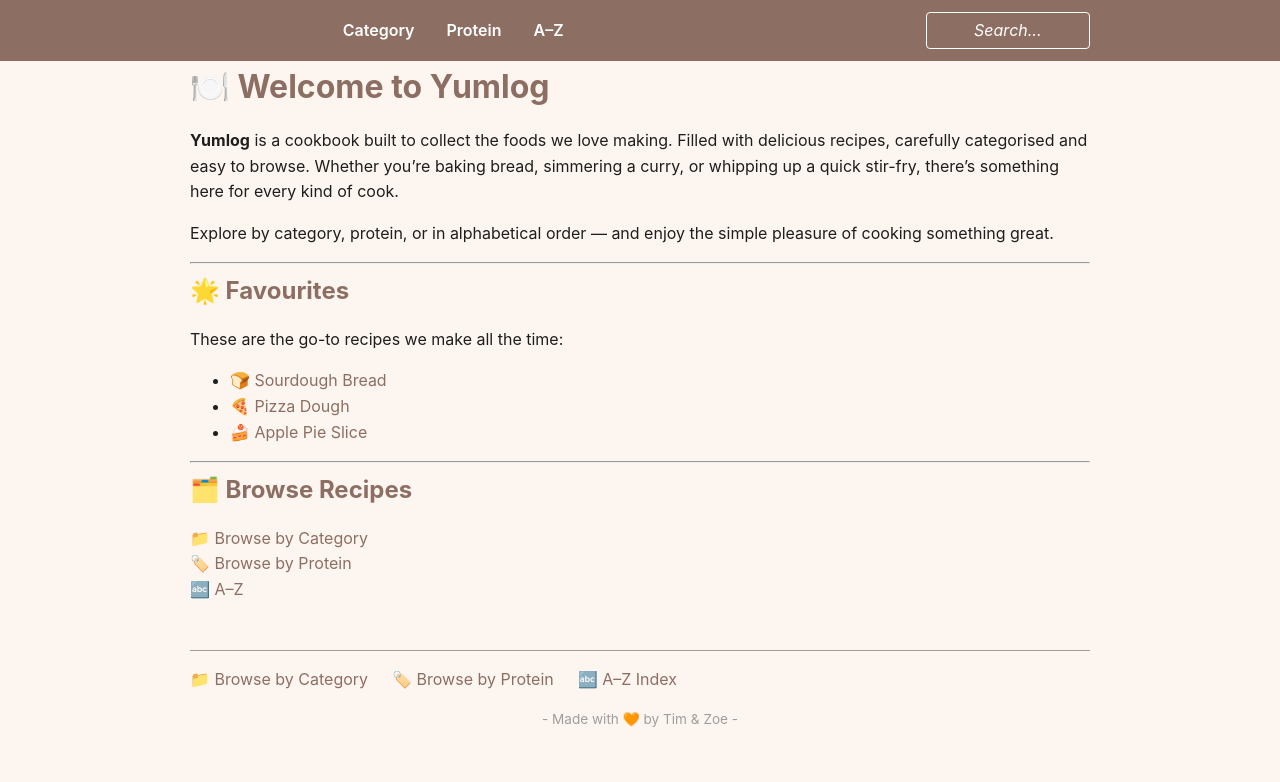
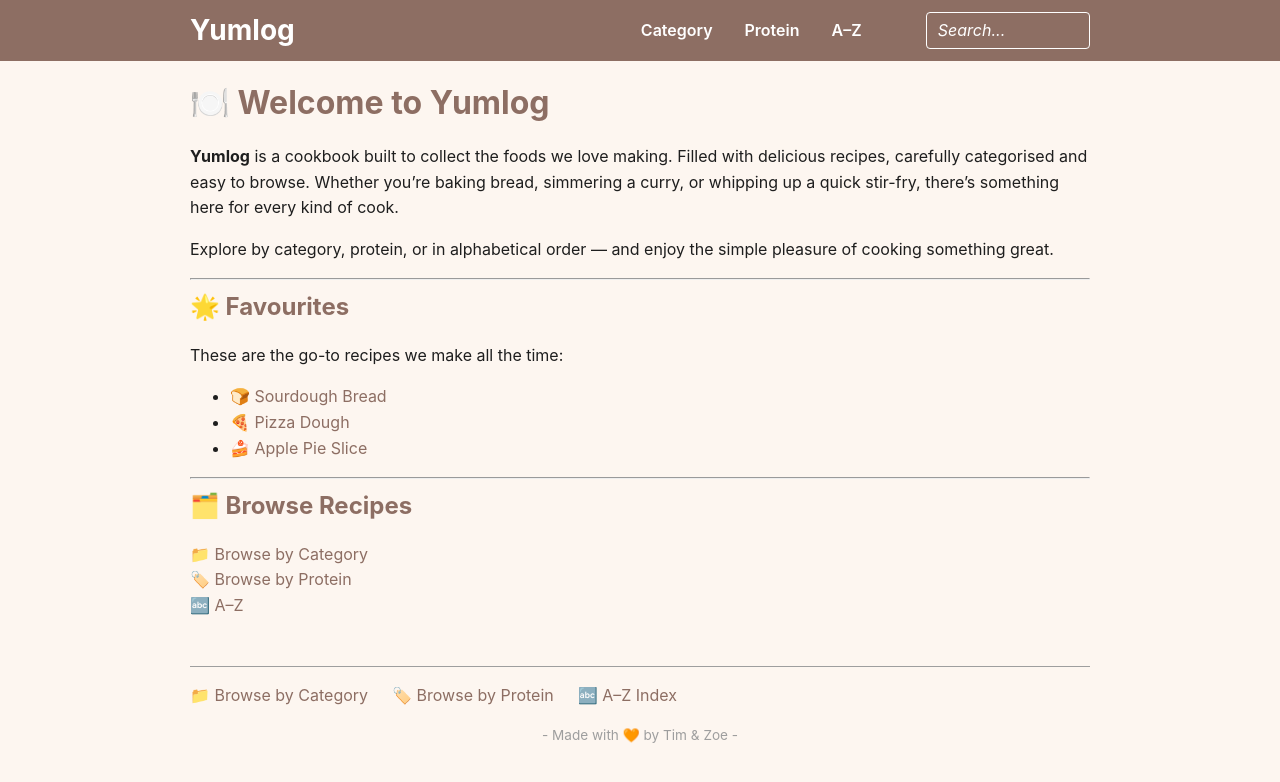
Before and after one commit to Tim-Claessen/yumlog, a Jekyll site: the page built from index.md, in a window 1280 px wide. Shown: the top 782 px of the page. Built offline with Jekyll 4.4.1, drawn with Linux system fonts in a browser that asks for light colours.

Commit message:
Update default.html

```diff
--- a/_layouts/default.html
+++ b/_layouts/default.html
@@ -6,30 +6,22 @@
   <meta name="viewport" content="width=device-width, initial-scale=1.0" />
   <style>
     :root {
-      --color-primary: #8D6E63; /* Mocha Brown */
-      --color-secondary: #D7CCC8; /* Oat Milk */
-      --color-accent: #F4A261; /* Burnt Orange */
-      --color-highlight: #9E9E9E; /* Stone Gray */
-
-      /* Light mode specifics */
+      --color-primary: #8D6E63;
+      --color-secondary: #D7CCC8;
+      --color-accent: #F4A261;
+      --color-highlight: #9E9E9E;
       --bg-light: #FDF6F0;
       --text-light: #1E1E1E;
       --card-bg-light: var(--color-secondary);
-
-      /* Dark mode specifics */
       --bg-dark: #121212;
       --text-dark: #E0E0E0;
       --card-bg-dark: #1E1E1E;
-
-      /* For header band */
       --header-bg-light: var(--color-primary);
-      --header-bg-dark: #5C4B44; /* Darker mocha brown shade */
+      --header-bg-dark: #5C4B44;
     }
 
-    /* Base styles */
     body {
-      font-family: -apple-system, BlinkMacSystemFont, "Segoe UI", Roboto,
-        "Helvetica Neue", sans-serif;
+      font-family: -apple-system, BlinkMacSystemFont, "Segoe UI", Roboto, "Helvetica Neue", sans-serif;
       margin: 0 auto;
       padding: 0 1rem;
       max-width: 900px;
@@ -40,9 +32,7 @@
       transition: background-color 0.3s ease, color 0.3s ease;
     }
 
-    h1,
-    h2,
-    h3 {
+    h1, h2, h3 {
       color: var(--color-primary);
       margin: 0;
     }
@@ -58,7 +48,6 @@
       text-decoration: underline;
     }
 
-    /* Header full-width band */
     header {
       background-color: var(--header-bg-light);
       color: white;
@@ -70,9 +59,9 @@
       margin-right: -50vw;
       padding: 0.5rem 0;
       box-sizing: border-box;
+      margin-bottom: 1rem;
     }
 
-    /* Header inner container */
     .header-inner {
       max-width: 900px;
       margin: 0 auto;
@@ -88,12 +77,12 @@
       margin-right: 3rem;
       flex-shrink: 0;
       cursor: pointer;
+      color: white;
     }
 
     nav.header-nav {
       display: flex;
       gap: 2rem;
-      flex-grow: 1;
       align-items: center;
     }
 
@@ -119,12 +107,10 @@
       font-size: 1rem;
       cursor: text;
       user-select: none;
-      flex-shrink: 0;
       min-width: 140px;
-      text-align: center;
+      text-align: left;
     }
 
-    /* Footer */
     footer {
       margin-top: 3rem;
       padding-top: 1rem;
@@ -185,12 +168,6 @@
       header {
         background-color: var(--header-bg-dark);
         color: var(--text-dark);
-        width: 100vw;
-        position: relative;
-        left: 50%;
-        right: 50%;
-        margin-left: -50vw;
-        margin-right: -50vw;
       }
 
       nav.header-nav a {
@@ -229,12 +206,14 @@
   <header>
     <div class="header-inner">
       <h1 onclick="location.href='{{ site.baseurl }}/';" tabindex="0" role="link" aria-label="Go to homepage">Yumlog</h1>
+      <div style="display: flex; align-items: center; gap: 2rem;">
         <nav class="header-nav" aria-label="Primary navigation">
           <a href="{{ '/indexes/categories' | relative_url }}">Category</a>
           <a href="{{ '/indexes/proteins' | relative_url }}">Protein</a>
           <a href="{{ '/indexes/alphabet' | relative_url }}">A–Z</a>
         </nav>
         <div class="search-placeholder" aria-label="Search placeholder" tabindex="0">Search...</div>
+      </div>
     </div>
   </header>
 
```
Also changed, not shown: other parts of _layouts/default.html (+1 -5 lines). Lines whose indentation alone changed are shown as unchanged.
